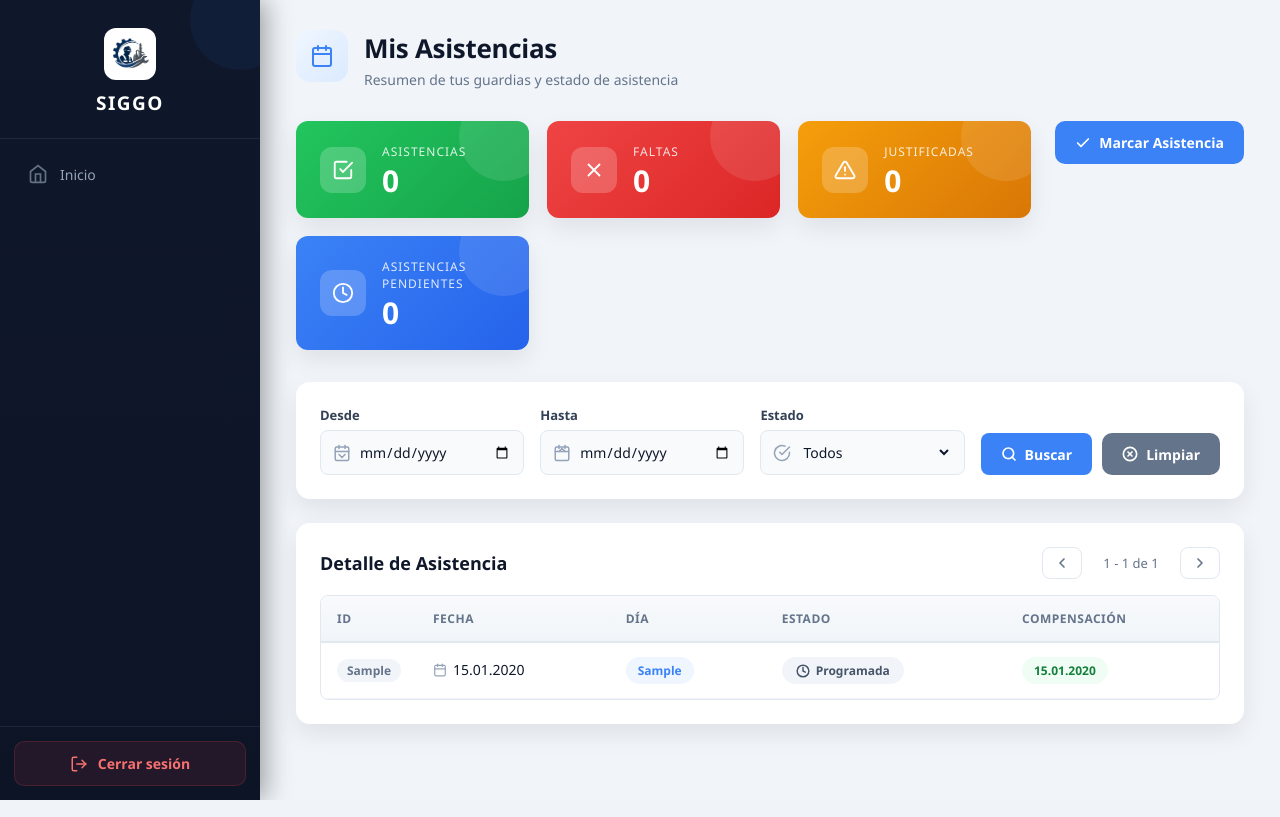
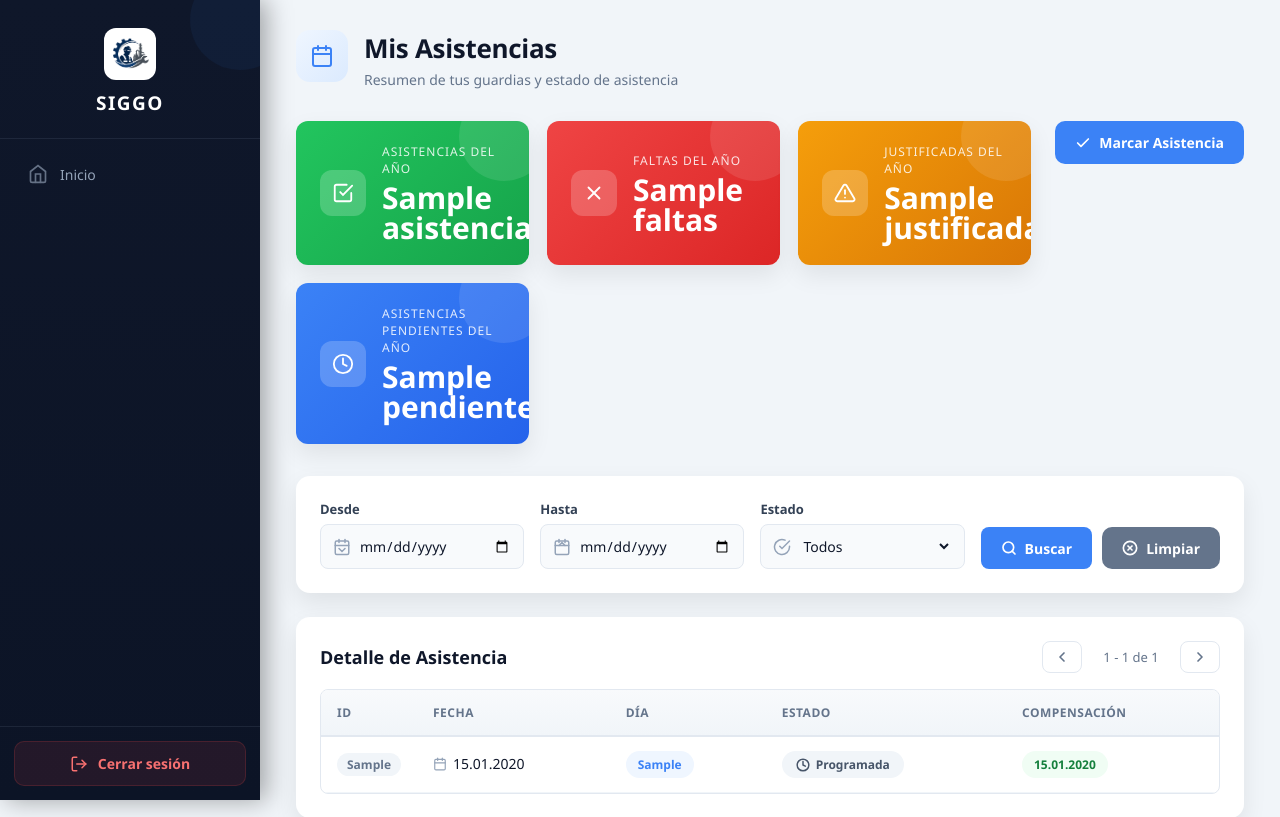
Before and after one commit to DJextremo23/Siggo, a Flask app: template templates/asistencia.html in a window 1280 px wide. Shown: the top 817 px of the page. Run offline with Flask 3, Linux system fonts and the light colour scheme; the template is opened without the code that fills it: most values are stand-ins (such as "Sample title", 1, 10 or a date in 2020).

Commit message:
avance reporte

```diff
--- a/main.py
+++ b/main.py
@@ -311,10 +311,10 @@ def administrador():
         cursor.execute("SELECT COUNT(*) AS total FROM guardias WHERE YEAR(fecha_guardia) = YEAR(CURDATE())")
         total_guardias = cursor.fetchone()["total"]
 
-        cursor.execute("SELECT COUNT(*) AS total FROM informes WHERE estado = 'activo' AND YEAR(fecha_subida) = YEAR(CURDATE())")
+        cursor.execute("SELECT COUNT(*) AS total FROM informes i INNER JOIN guardias g ON i.id_guardia = g.id_guardia WHERE i.estado = 'activo' AND YEAR(g.fecha_guardia) = YEAR(CURDATE())")
         total_informes = cursor.fetchone()["total"]
 
-        cursor.execute("SELECT COUNT(*) AS total FROM compensaciones WHERE YEAR(fecha_compensacion) = YEAR(CURDATE())")
+        cursor.execute("SELECT COUNT(*) AS total FROM compensaciones c INNER JOIN guardias g ON c.id_guardia = g.id_guardia WHERE YEAR(g.fecha_guardia) = YEAR(CURDATE())")
         total_compensaciones = cursor.fetchone()["total"]
 
         # Resumen operativo: métricas operativas del año (feriados, asistencias, faltas, pendientes)
@@ -2616,9 +2616,23 @@ def asistencia():
         else:
             d['dia_semana'] = str(fecha) if fecha else '—'
 
+    # Totales KPI del año actual (independientes de los filtros de la tabla)
+    cursor.execute("""
+        SELECT
+            COALESCE(SUM(CASE WHEN asistencia = 'asistio' THEN 1 ELSE 0 END), 0) AS asistencias,
+            COALESCE(SUM(CASE WHEN asistencia = 'falta' THEN 1 ELSE 0 END), 0) AS faltas,
+            COALESCE(SUM(CASE WHEN asistencia = 'justificado' THEN 1 ELSE 0 END), 0) AS justificadas,
+            COALESCE(SUM(CASE WHEN asistencia = 'sin registro' THEN 1 ELSE 0 END), 0) AS pendientes
+        FROM resumen_guardias
+        WHERE id_usuario = %s
+          AND YEAR(fecha_guardia) = YEAR(CURDATE())
+    """, (session["id_usuario"],))
+    kpi = cursor.fetchone()
+
     return render_template(
         "asistencia.html",
-        datos=datos
+        datos=datos,
+        kpi=kpi
     )
 # ---------- FIN ASISTENCIA ----------
 
@@ -2788,12 +2802,15 @@ def mis_compensaciones():
             c.observacion,
             g.id_usuario,
             u.nombre,
-            u.apellidos
+            u.apellidos,
+            f.descripcion AS feriado
         FROM compensaciones c
         INNER JOIN guardias g
             ON c.id_guardia = g.id_guardia
         INNER JOIN usuarios u
             ON g.id_usuario = u.id_usuario
+        LEFT JOIN feriados f
+            ON g.id_feriado = f.id_feriado
         WHERE g.id_usuario = %s
     """
 
@@ -2822,6 +2839,12 @@ def mis_compensaciones():
     from datetime import date
     hoy = date.today()
     for c in datos:
+        fecha = c['fecha_guardia']
+        if isinstance(fecha, date):
+            c['dia_semana'] = DIAS_ES[fecha.weekday()]
+        else:
+            c['dia_semana'] = str(fecha) if fecha else '—'
+        c['es_feriado'] = c.get('feriado') is not None
         if c['fecha_compensacion'] and c['fecha_compensacion'] <= hoy:
             c['estado'] = 'usado'
         else:
--- a/templates/administrador.html
+++ b/templates/administrador.html
@@ -380,7 +380,7 @@
                     </div>
                     <div class="resumen-stat-info">
                         <span class="resumen-stat-valor">{{ resumen_operativo.pendientes }}</span>
-                        <span class="resumen-stat-label">Asistencias pendientes</span>
+                        <span class="resumen-stat-label">Asistencias pendientes del año</span>
                     </div>
                 </div>
             </div>
--- a/templates/asistencia.html
+++ b/templates/asistencia.html
@@ -48,8 +48,8 @@
             </svg>
         </div>
         <div class="kpi-info">
-            <h4>Asistencias</h4>
-            <p class="kpi-number">{{ datos | selectattr('asistencia','equalto','asistio') | list | length }}</p>
+            <h4>Asistencias del año</h4>
+            <p class="kpi-number">{{ kpi.asistencias }}</p>
         </div>
     </div>
 
@@ -61,8 +61,8 @@
             </svg>
         </div>
         <div class="kpi-info">
-            <h4>Faltas</h4>
-            <p class="kpi-number">{{ datos | selectattr('asistencia','equalto','falta') | list | length }}</p>
+            <h4>Faltas del año</h4>
+            <p class="kpi-number">{{ kpi.faltas }}</p>
         </div>
     </div>
 
@@ -75,8 +75,8 @@
             </svg>
         </div>
         <div class="kpi-info">
-            <h4>Justificadas</h4>
-            <p class="kpi-number">{{ datos | selectattr('asistencia','equalto','justificado') | list | length }}</p>
+            <h4>Justificadas del año</h4>
+            <p class="kpi-number">{{ kpi.justificadas }}</p>
         </div>
     </div>
 
@@ -88,8 +88,8 @@
             </svg>
         </div>
         <div class="kpi-info">
-            <h4>Asistencias pendientes</h4>
-            <p class="kpi-number">{{ datos | selectattr('asistencia','equalto','sin registro') | list | length }}</p>
+            <h4>Asistencias pendientes del año</h4>
+            <p class="kpi-number">{{ kpi.pendientes }}</p>
         </div>
     </div>
 
```
Also changed, not shown: static/fiscal/mi_compensaciones.css (+12 -0 lines), templates/mi_compensaciones.html (+9 -0 lines).
